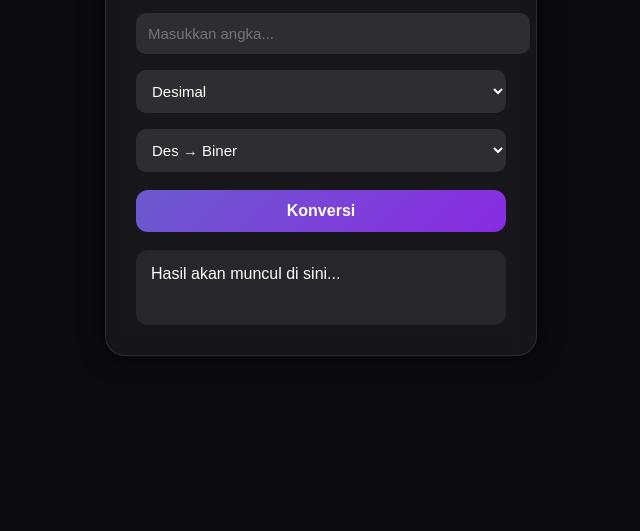
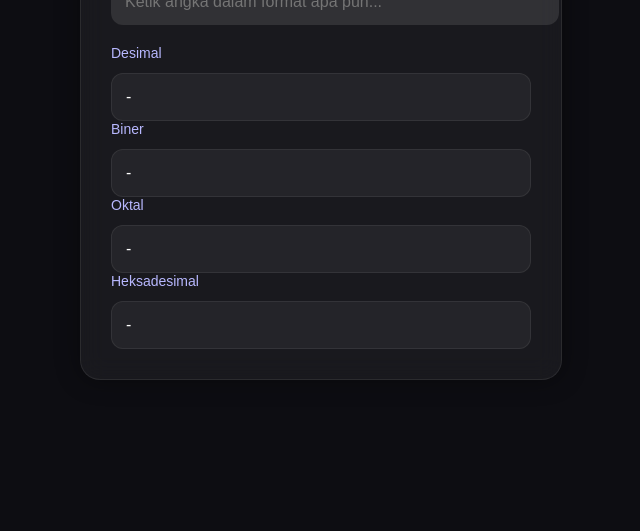
Before and after one commit to ryukazama-online/Converter, a plain HTML site: page index.html in a window 1280 px wide. Shown: the part 269-800 px from the top of the page, without its empty margins (319-959 px from the left). Drawn offline with Linux system fonts and the light colour scheme.

Commit message:
Update index.html

```diff
--- a/index.html
+++ b/index.html
@@ -3,14 +3,14 @@
 <head>
 <meta charset="UTF-8">
 <meta name="viewport" content="width=device-width, initial-scale=1.0">
-<title>Number Converter</title>
+<title>Auto Number Converter</title>
 
 <style>
     body {
         margin: 0;
         padding: 0;
         font-family: "Poppins", sans-serif;
-        background: #0a0a0f;
+        background: #0d0d12;
         color: #fff;
         display: flex;
         justify-content: center;
@@ -18,123 +18,109 @@
         height: 100vh;
     }
 
-    .container {
+    .box {
+        width: 420px;
+        padding: 30px;
+        border-radius: 20px;
         background: rgba(255, 255, 255, 0.05);
-        border-radius: 20px;
-        padding: 30px;
-        width: 370px;
-        backdrop-filter: blur(10px);
-        border: 1px solid rgba(255, 255, 255, 0.1);
-        box-shadow: 0 0 25px rgba(0, 0, 0, 0.5);
-        animation: fadeIn 0.5s ease;
-    }
-
-    @keyframes fadeIn {
-        from {opacity: 0; transform: translateY(10px);}
-        to {opacity: 1; transform: translateY(0);}
+        border: 1px solid rgba(255, 255, 255, 0.08);
+        backdrop-filter: blur(12px);
+        box-shadow: 0 0 25px rgba(0, 0, 0, 0.4);
     }
 
     h2 {
         text-align: center;
-        margin-bottom: 20px;
+        margin-bottom: 18px;
         font-weight: 600;
-        letter-spacing: 1px;
+        letter-spacing: .5px;
     }
 
-    input, select {
+    input {
         width: 100%;
-        padding: 12px;
-        margin: 8px 0;
-        border-radius: 10px;
+        padding: 14px;
+        border-radius: 12px;
+        background: rgba(255,255,255,0.1);
         border: none;
-        background: rgba(255,255,255,0.1);
+        outline: none;
         color: #fff;
-        outline: none;
-        font-size: 15px;
+        font-size: 16px;
+        margin-bottom: 20px;
     }
 
-    button {
-        width: 100%;
-        padding: 12px;
-        margin-top: 10px;
-        border: none;
+    .result {
+        margin-top: 12px;
+        padding: 14px;
+        background: rgba(255,255,255,0.05);
         border-radius: 12px;
-        background: linear-gradient(135deg, #6a5acd, #8a2be2);
-        color: white;
         font-size: 16px;
-        cursor: pointer;
-        font-weight: 600;
-        transition: 0.2s;
+        border: 1px solid rgba(255,255,255,0.07);
     }
 
-    button:hover {
-        opacity: 0.85;
-        transform: scale(1.02);
-    }
-
-    .result-box {
-        margin-top: 18px;
-        padding: 15px;
-        border-radius: 12px;
-        background: rgba(255,255,255,0.07);
-        font-size: 16px;
-        min-height: 45px;
-        white-space: pre-line;
+    .label {
+        color: #b8b8ff;
+        font-size: 14px;
+        margin-bottom: 4px;
+        font-weight: 500;
     }
 </style>
 </head>
 <body>
 
-<div class="container">
-    <h2>Number Converter</h2>
+<div class="box">
+    <h2>Auto Number Converter</h2>
 
-    <input type="text" id="valueInput" placeholder="Masukkan angka...">
+    <input type="text" id="inputValue" placeholder="Ketik angka dalam format apa pun..." oninput="autoConvert()">
 
-    <select id="fromBase">
-        <option value="10">Desimal</option>
-        <option value="2">Biner</option>
-        <option value="8">Oktal</option>
-        <option value="16">Heksadesimal</option>
-    </select>
+    <div class="label">Desimal</div>
+    <div class="result" id="dec">-</div>
 
-    <select id="toBase">
-        <option value="2">Des → Biner</option>
-        <option value="8">Des → Oktal</option>
-        <option value="16">Des → Hex</option>
-        <option value="10">Ke Desimal</option>
-    </select>
+    <div class="label">Biner</div>
+    <div class="result" id="bin">-</div>
 
-    <button onclick="convert()">Konversi</button>
+    <div class="label">Oktal</div>
+    <div class="result" id="oct">-</div>
 
-    <div class="result-box" id="result">Hasil akan muncul di sini...</div>
+    <div class="label">Heksadesimal</div>
+    <div class="result" id="hex">-</div>
 </div>
 
 <script>
-function convert() {
-    let value = document.getElementById("valueInput").value.trim();
-    let from = parseInt(document.getElementById("fromBase").value);
-    let to = parseInt(document.getElementById("toBase").value);
+function detectBase(str) {
+    if (/^[01]+$/i.test(str)) return 2;
+    if (/^[0-7]+$/i.test(str)) return 8;
+    if (/^[0-9A-F]+$/i.test(str)) return 16;
+    return 10;
+}
+
+function autoConvert() {
+    let value = document.getElementById("inputValue").value.trim();
 
     if (value === "") {
-        document.getElementById("result").innerText = "Masukkan angka terlebih dahulu!";
+        document.getElementById("dec").innerText = "-";
+        document.getElementById("bin").innerText = "-";
+        document.getElementById("oct").innerText = "-";
+        document.getElementById("hex").innerText = "-";
         return;
     }
 
-    let decimalValue;
+    let base = detectBase(value);
+    let decimal;
 
     try {
-        // Convert input → decimal
-        decimalValue = parseInt(value, from);
-        if (isNaN(decimalValue)) throw "invalid";
+        decimal = parseInt(value, base);
+        if (isNaN(decimal)) throw "invalid";
     } catch {
-        document.getElementById("result").innerText = "Format angka tidak valid!";
+        document.getElementById("dec").innerText = "⚠️ Format tidak valid";
+        document.getElementById("bin").innerText = "-";
+        document.getElementById("oct").innerText = "-";
+        document.getElementById("hex").innerText = "-";
         return;
     }
 
-    // Convert decimal → target base
-    let result = decimalValue.toString(to).toUpperCase();
-
-    document.getElementById("result").innerText = `Hasil: ${result}`;
+    document.getElementById("dec").innerText = decimal;
+    document.getElementById("bin").innerText = decimal.toString(2);
+    document.getElementById("oct").innerText = decimal.toString(8);
+    document.getElementById("hex").innerText = decimal.toString(16).toUpperCase();
 }
 </script>
 
```
